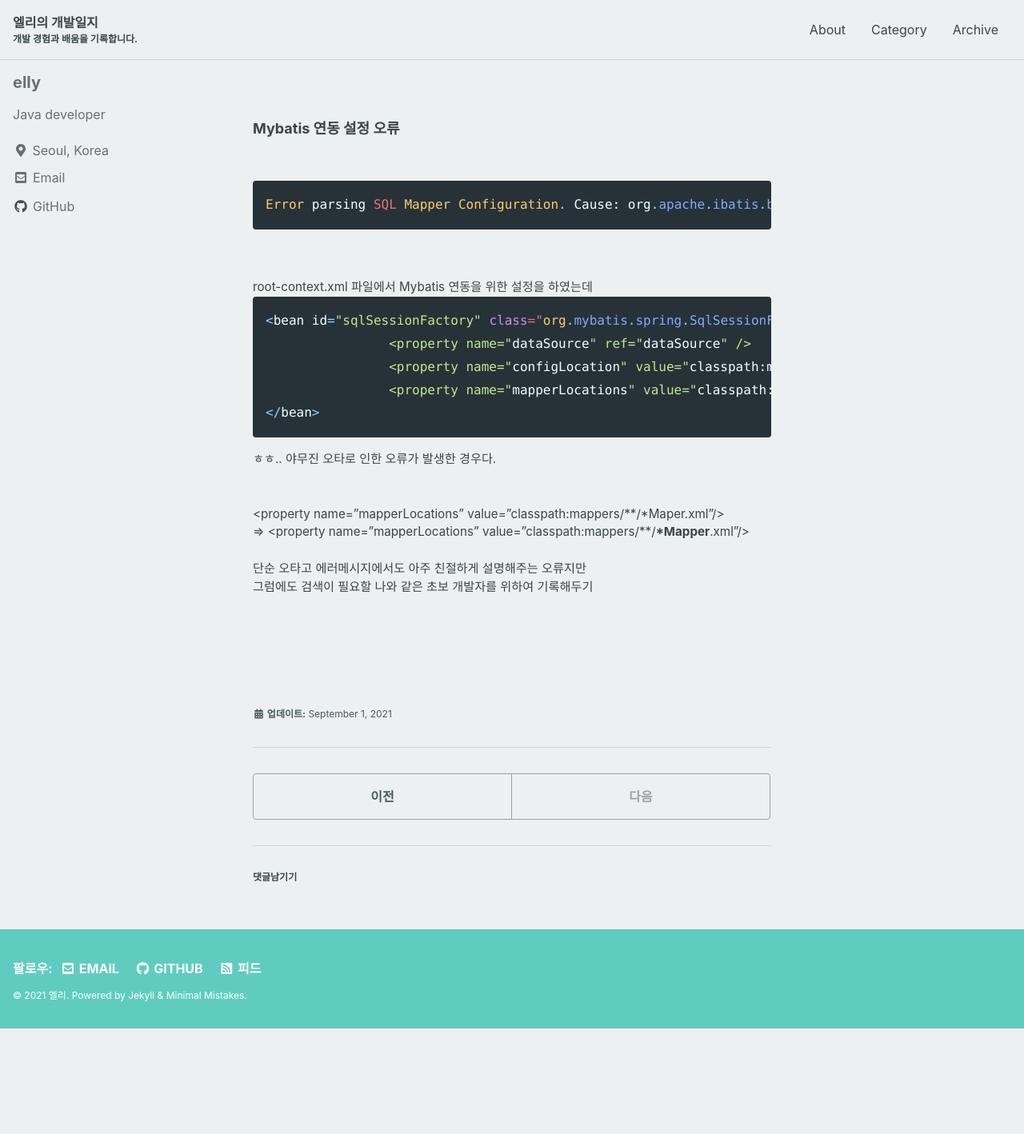
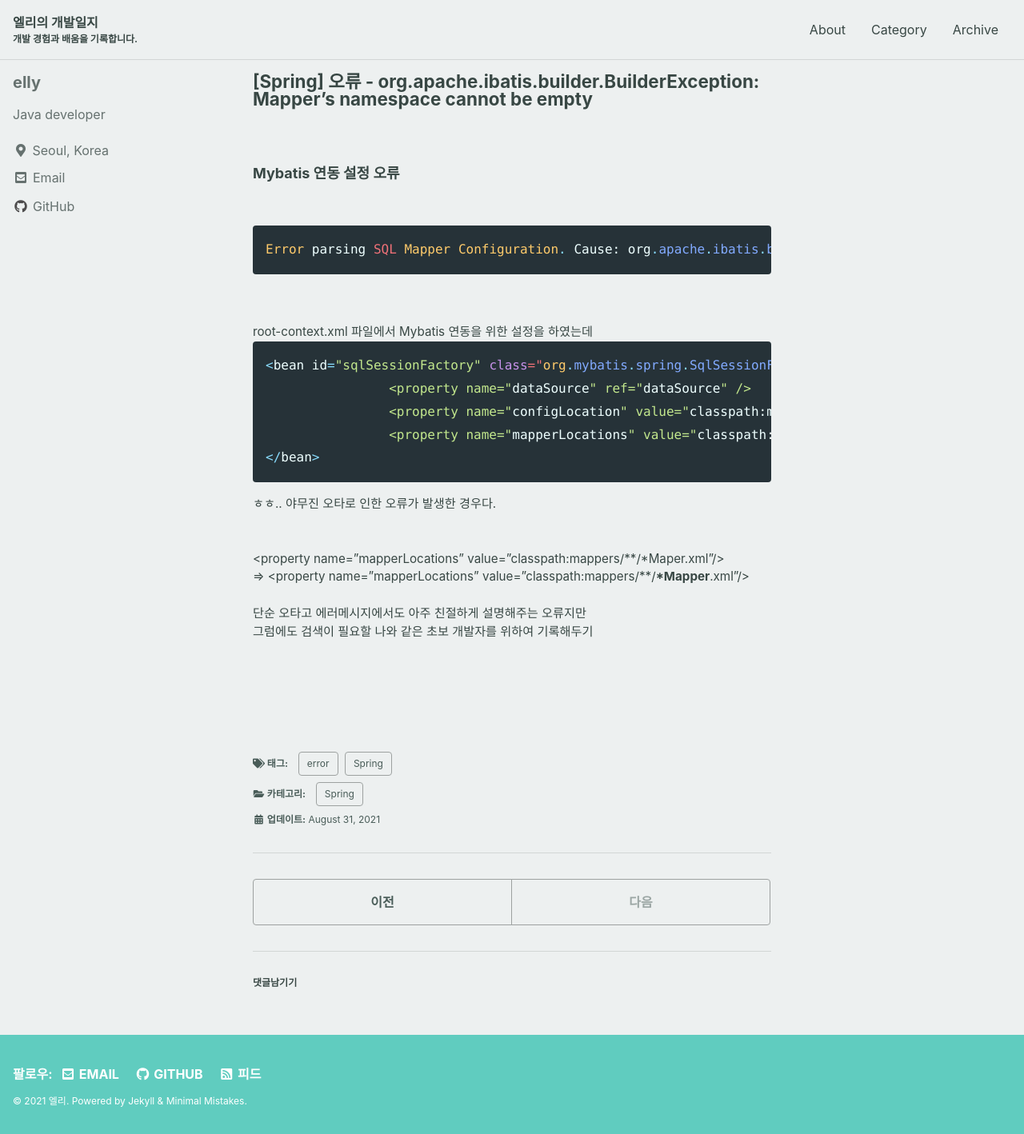
Before and after one commit to ellylee617/ellylee617.github.io, a Jekyll site: the page built from _posts/2021-08-31-spring-error2.md, in a window 1280 px wide. Shown: the whole page at 80% size. Built offline with Jekyll 4.4.1, drawn with Linux system fonts in a browser that asks for light colours; cached includes are drawn as plain includes; comment, search, counter and statistics services are not loaded; before the commit the page ends 1286 px from its top, so only the background shows below that.

Commit message:
Update 2021-08-31-spring-error2.md

```diff
--- a/_posts/2021-08-31-spring-error2.md
+++ b/_posts/2021-08-31-spring-error2.md
@@ -2,7 +2,7 @@
 
 layout: single
 
-title: "[Spring\] 오류 - org.apache.ibatis.builder.BuilderException: Mapper's namespace cannot be empty"
+title: "[Spring] 오류 - org.apache.ibatis.builder.BuilderException: Mapper's namespace cannot be empty"
 
 date: 2021-08-31
 lastmod: 2021-08-31
```
